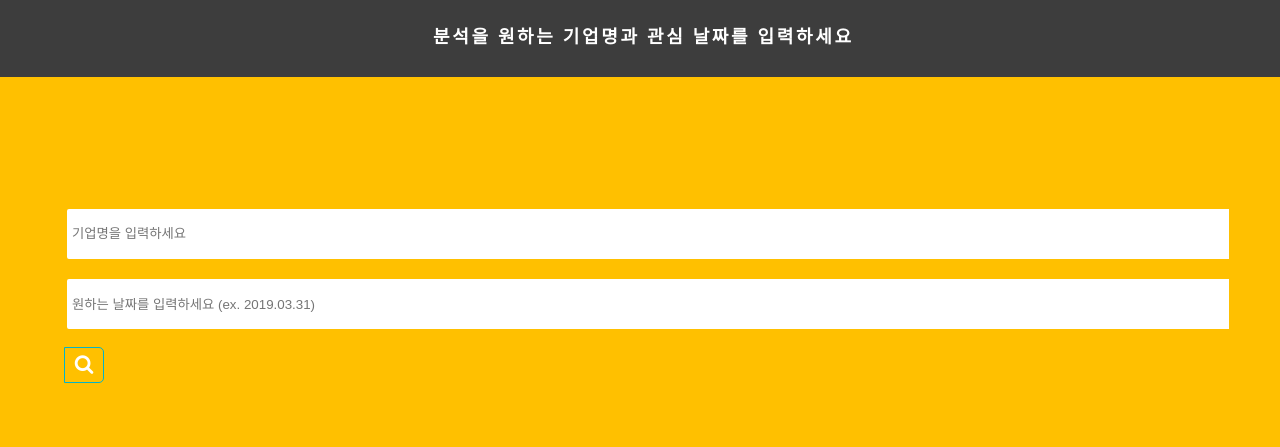
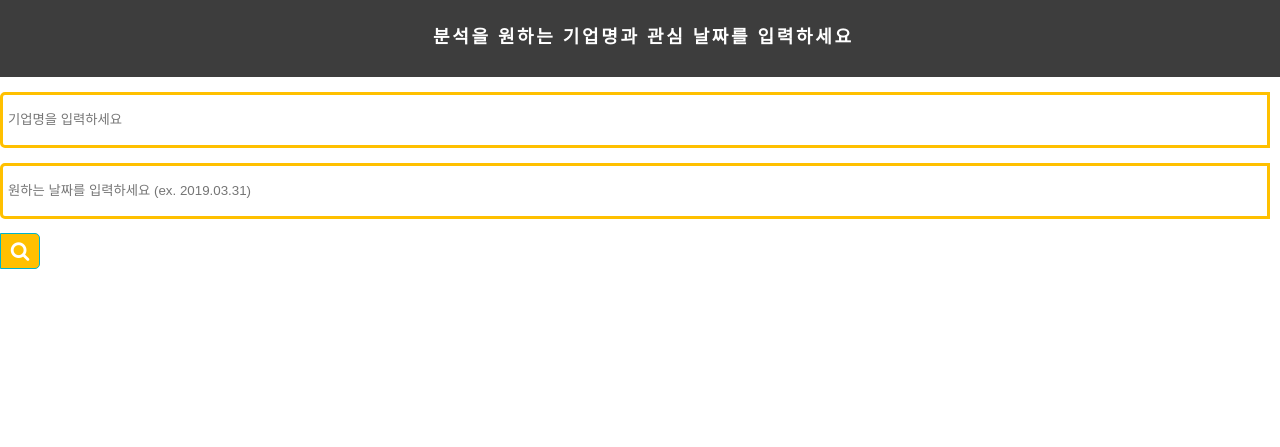
Before and after one commit to Hanseok-Oh/Korean_News_summarization, a Flask app: page / in a window 1280 px wide. Shown: the part 353-800 px from the top of the page. Run offline with Flask 2, Linux system fonts and the light colour scheme; some libraries are stand-ins or nearby versions.

Commit message:
updatae dafault.css for index_page_design

```diff
--- a/Web/pyflask/static/default.css
+++ b/Web/pyflask/static/default.css
@@ -1084,18 +1084,18 @@ ul.contact li a.icon-rss:before
 @import url(https://fonts.googleapis.com/css?family=Open+Sans);
 
 body{
-  background: #ffc000;
+  background: #ffffff;
   font-family: 'Open Sans', sans-serif;
 }
-
+  width: 180%;
 .search {
-  width: 180%;
-  margin-right:auto;
-  margin-left:auto;
+  position: absolute;
+  right:20px;
+  left:20px;
 }
 
 .searchTerm {
-  width: 100%;
+  width: 98%;
   border: 3px solid #ffc000;
   padding: 5px;
   height: 40px;
@@ -1119,14 +1119,13 @@ body{
   cursor: pointer;
   font-size: 20px;
 }
-
+  top: 80%;
+  left: 30%;
+  transform: translate(-50%, -50%)
 /*Resize the wrap to see the search bar change!*/
 .wrap{
-  width: 50%;
-  position: absolute;
-  top: 80%;
-  left: 30%;
-  transform: translate(-50%, -50%);
+  width: 25%;
+  position: relative;
 }
 
 
```
